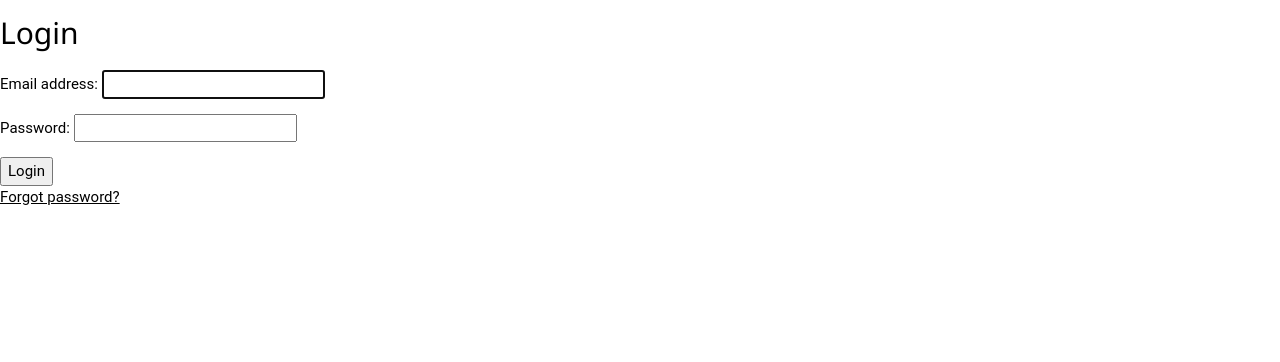
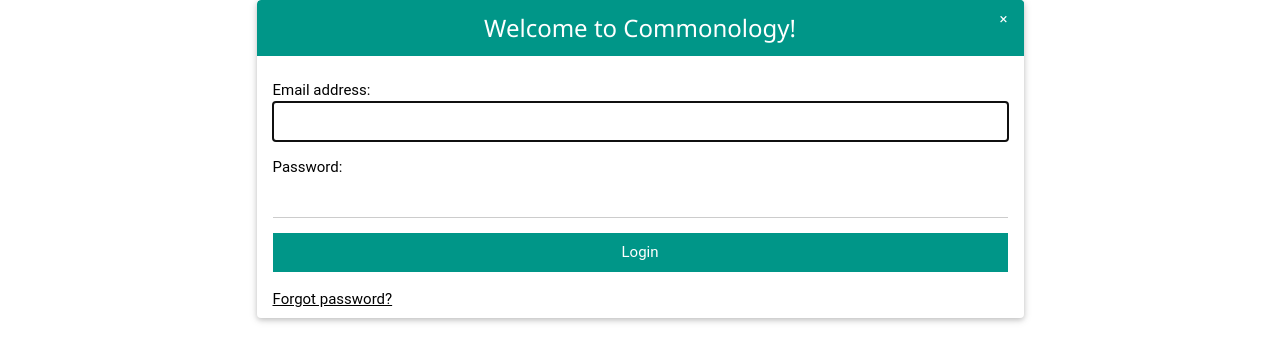
Before and after one commit to quizitive/commonology, a Django app: page /login/ in a window 1280 px wide. Shown: the top 362 px of the page. Run offline with Django 3.2, Linux system fonts and the light colour scheme; parts of the project's set-up code (start-up, migrations or seed data) failed here and were passed over; some libraries are stand-ins or nearby versions.

Commit message:
wip: a modal version of login form

```diff
--- a/templates/base.html
+++ b/templates/base.html
@@ -28,8 +28,10 @@
 <body>
 {% block navbar %}{% endblock %}
 {% block content %}{% endblock %}
+
+{% include 'users/login_modal.html' %}
+
 {% block scripts %}{% endblock %}
-</body>
 <script>
   document.body.addEventListener('htmx:configRequest', (event) => {
       event.detail.headers['X-CSRFToken'] = '{{ csrf_token }}';
@@ -40,4 +42,5 @@
   })
 </script>
 <script src="{% static 'users/js/login_prompt.js' %}" type="text/javascript"></script>
+</body>
 </html>
--- a/templates/components/navbar.html
+++ b/templates/components/navbar.html
@@ -1,4 +1,4 @@
-{%  load navbar_extras %}
+{% load navbar_extras %}
 
 <div class="w3-top">
 {#    {% login_logout_url %}#}
@@ -6,3 +6,5 @@
      <h1 class="logo">Commonology!</h1>
     </div>
 </div>
+
+{% login_modal request %}
--- a/users/forms.py
+++ b/users/forms.py
@@ -1,4 +1,4 @@
-from django.contrib.auth.forms import UserCreationForm, UserChangeForm
+from django.contrib.auth.forms import UserCreationForm, UserChangeForm, AuthenticationForm
 from django import forms
 from .models import Player, PendingEmail, LOCATIONS, MAX_LOCATION_LEN
 
@@ -39,3 +39,15 @@ class JoinForm(PlayerCreationForm):
     class Meta(UserCreationForm):
         model = Player
         fields = ('email', 'first_name', 'last_name', 'location')
+
+
+class LoginForm(AuthenticationForm):
+    username = forms.CharField(
+        widget=forms.TextInput(
+            attrs={
+                'class': 'w3-input',
+                'autofocus': True
+            },
+        )
+    )
+    password = forms.CharField(widget=forms.TextInput(attrs={'class': 'w3-input'}))
--- a/users/static/users/js/login_prompt.js
+++ b/users/static/users/js/login_prompt.js
@@ -1,3 +1,3 @@
 function loginPrompt() {
-  alert("You need to login to access this feature.")
+  document.getElementById('login-modal').style.display='block';
 }
--- a/users/templates/users/login.html
+++ b/users/templates/users/login.html
@@ -3,17 +3,5 @@
 {% extends 'base.html' %}
 
 {% block content %}
-<h2>Login</h2>
-
-<p>{{ msg }}</p>
-
-<form method="post">
-    {% csrf_token %}
-    {{ form.as_p }}
-    <input type="submit" value="Login">
-</form>
-
-<a href = "{% url 'users:password_reset' %}">Forgot password?</a>
-
-
+  {% include 'users/login_card.html' %}
 {% endblock %}
--- /dev/null
+++ b/users/templates/users/login_card.html
@@ -0,0 +1,17 @@
+
+<div class="w3-modal-content w3-round w3-card-2" style="max-width:767px; overflow: hidden;">
+    <header class="w3-container w3-teal w3-center">
+      <span onclick="document.getElementById('login-modal').style.display='none'"
+      class="w3-button w3-display-topright">&times;</span>
+      <h3>Welcome to Commonology!</h3>
+    </header>
+  <div class="w3-container w3-padding">
+    <form method="post" action="{% url 'users:login' %}">
+      {% csrf_token %}
+      {{ form.as_p }}
+      <input type="submit" value="Login" class="w3-button w3-block w3-teal">
+    </form>
+    <a class="w3-block w3-margin-top w3-centered"
+       href = "{% url 'users:password_reset' %}">Forgot password?</a>
+  </div>
+</div>
--- /dev/null
+++ b/users/templates/users/login_modal.html
@@ -0,0 +1,11 @@
+{#{% extends 'base.html' %}#}
+{##}
+{#{% block content %}#}
+{#<button onclick="document.getElementById('login-modal').style.display='block'" class="w3-button w3-black">Open Animated Modal</button>#}
+
+<div id="login-modal" class="w3-modal" style="display: none;">
+  <div class="w3-animate-top">
+    {% include 'users/login_card.html' %}
+  </div>
+</div>
+{#{% endblock %}#}
--- a/users/urls.py
+++ b/users/urls.py
@@ -2,8 +2,9 @@ from django.urls import include, path
 from django.contrib.auth import views as auth_views
 
 from users.views import user_logout, profile_view, join_view, \
-    email_confirmed_view, send_invite_view
+    email_confirmed_view, send_invite_view, LoginView
 from users.htmx import PlayersHTMXView
+from users.forms import LoginForm
 
 
 app_name = 'users'
@@ -16,7 +17,7 @@ urlpatterns = [
     path("join/<uidb64>", email_confirmed_view, name='join'),
     path("join/", join_view, name='join'),
     path("invite/", send_invite_view, name='invite'),
-    path("login/", auth_views.LoginView.as_view(template_name="users/login.html"), name="login"),
+    path("login/", auth_views.LoginView.as_view(template_name="users/login.html", form_class=LoginForm), name="login"),
     path("accounts/login/", auth_views.LoginView.as_view(template_name="users/login.html")),
     path('password_reset/', auth_views.PasswordResetView.as_view(), name='password_reset'),
     path('password_reset_done/', auth_views.PasswordResetDoneView.as_view(), name='password_reset_done'),
--- a/users/views.py
+++ b/users/views.py
@@ -6,10 +6,11 @@ from django.shortcuts import render
 from django.shortcuts import redirect
 from django.contrib.auth.decorators import login_required
 from django.contrib.auth import authenticate, login, logout
+from django.contrib.auth.views import LoginView
 from django.core.mail import send_mail
 from django.template.loader import render_to_string
 from django.core.exceptions import ValidationError
-from users.forms import PlayerProfileForm, PendingEmailForm, JoinForm
+from users.forms import PlayerProfileForm, PendingEmailForm, JoinForm, LoginForm
 from users.models import USER_CLASS, PendingEmail
 
 from .utils import remove_pending_email_invitations
```
Also changed, not shown: users/templatetags/navbar_extras.py (renamed from game/templatetags/navbar_extras.py, +10 -0 lines), users/templatetags/__init__.py (added).
